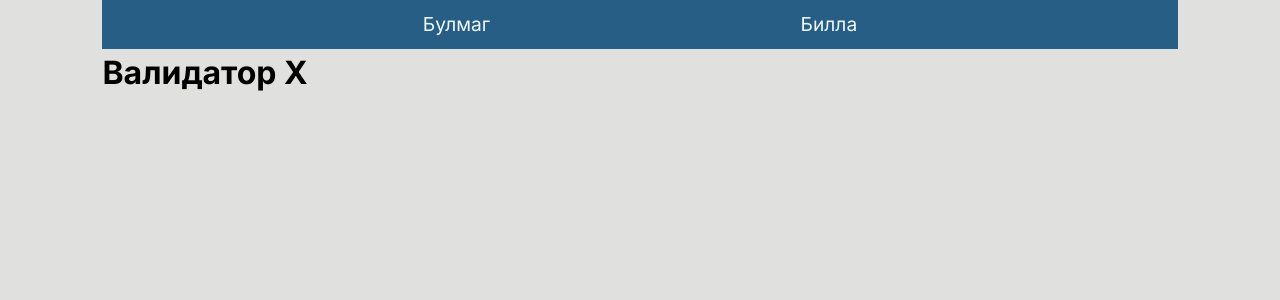
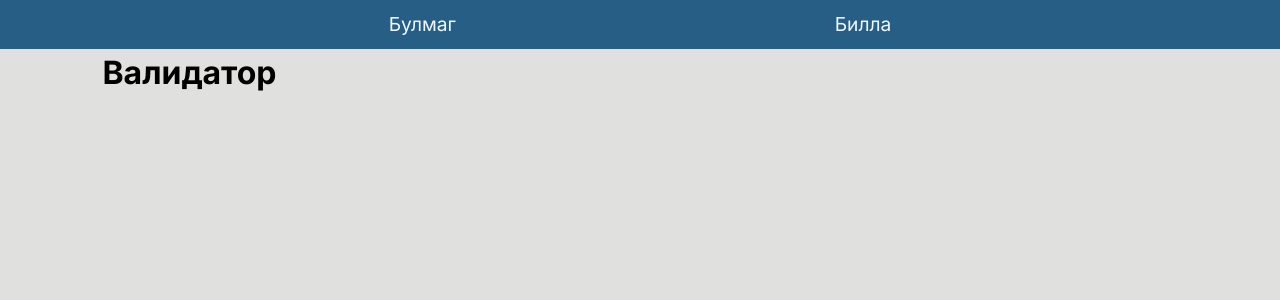
Before and after one commit to fikiivanov/validator-x, a Next.js app: page / in a window 1280 px wide. Shown: the top 300 px of the page. Built offline with nearby package versions, Linux system fonts and the light colour scheme.

Commit message:
prepare to deploy

```diff
--- a/src/app/bulmag/page.jsx
+++ b/src/app/bulmag/page.jsx
@@ -3,10 +3,10 @@ import React, { useState } from 'react'
 import Header from '../components/Header/Header'
 import { secondStores } from '../../../public/stores'
 
-const page = () => {
+const Page = () => {
 
     const [state, setState] = useState(secondStores)
-    console.log(state)
+
     return (
 
         <div className='first-stores'>
@@ -21,4 +21,4 @@ const page = () => {
     )
 }
 
-export default page
+export default Page
--- a/src/app/components/StoreBilla/StoreBilla.jsx
+++ b/src/app/components/StoreBilla/StoreBilla.jsx
@@ -25,11 +25,12 @@ const StoreBilla = ({ currentStore, setStores }) => {
         // Update local storage whenever the checked state changes
         const storedStores = localStorage.getItem('stores');
         let parsedStores = [];
+        let currentStoreNum=currentStore.number
         if (storedStores) {
             parsedStores = JSON.parse(storedStores);
         }
         // Find the index of the current store in the parsed stores array
-        const index = parsedStores.findIndex(store => store.number === currentStore.number);
+        const index = parsedStores.findIndex(store => store.number === currentStoreNum);
         if (index !== -1) {
             // Update the checked property of the current store in the parsed stores array
             parsedStores[index].checked = checked;
--- a/src/app/page.jsx
+++ b/src/app/page.jsx
@@ -5,12 +5,13 @@ export default function Home() {
     return (
         <main>
             <div className="home">
+                <Header />
+
                 <div className="shell">
                     <div className="home__inner">
-                        <Header />
 
                         <h1>
-                            Валидатор  X
+                            Валидатор
                         </h1>
                     </div>
                 </div>
```
Also changed, not shown: src/app/billa/page.jsx (+6 -1 lines).
